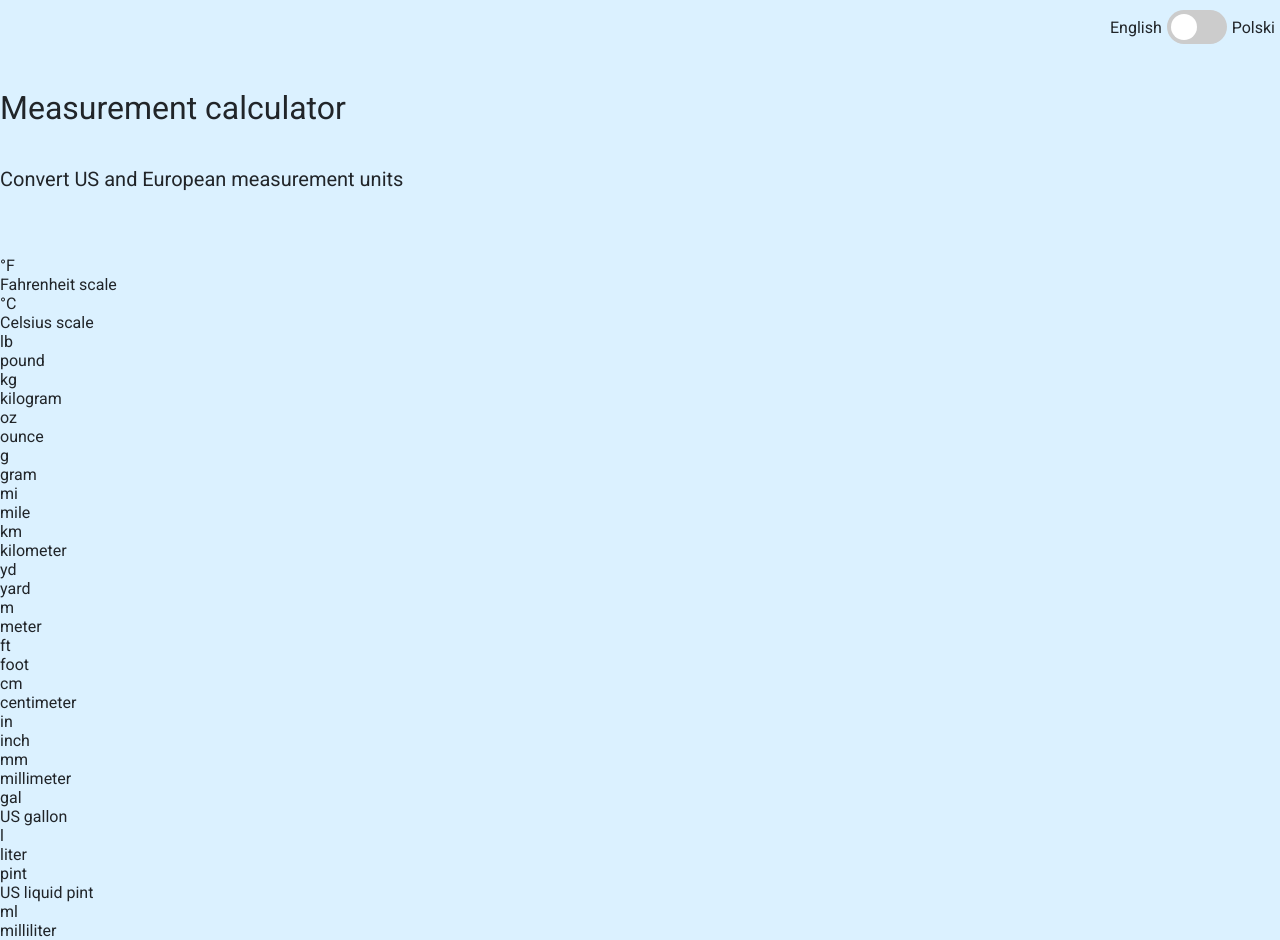
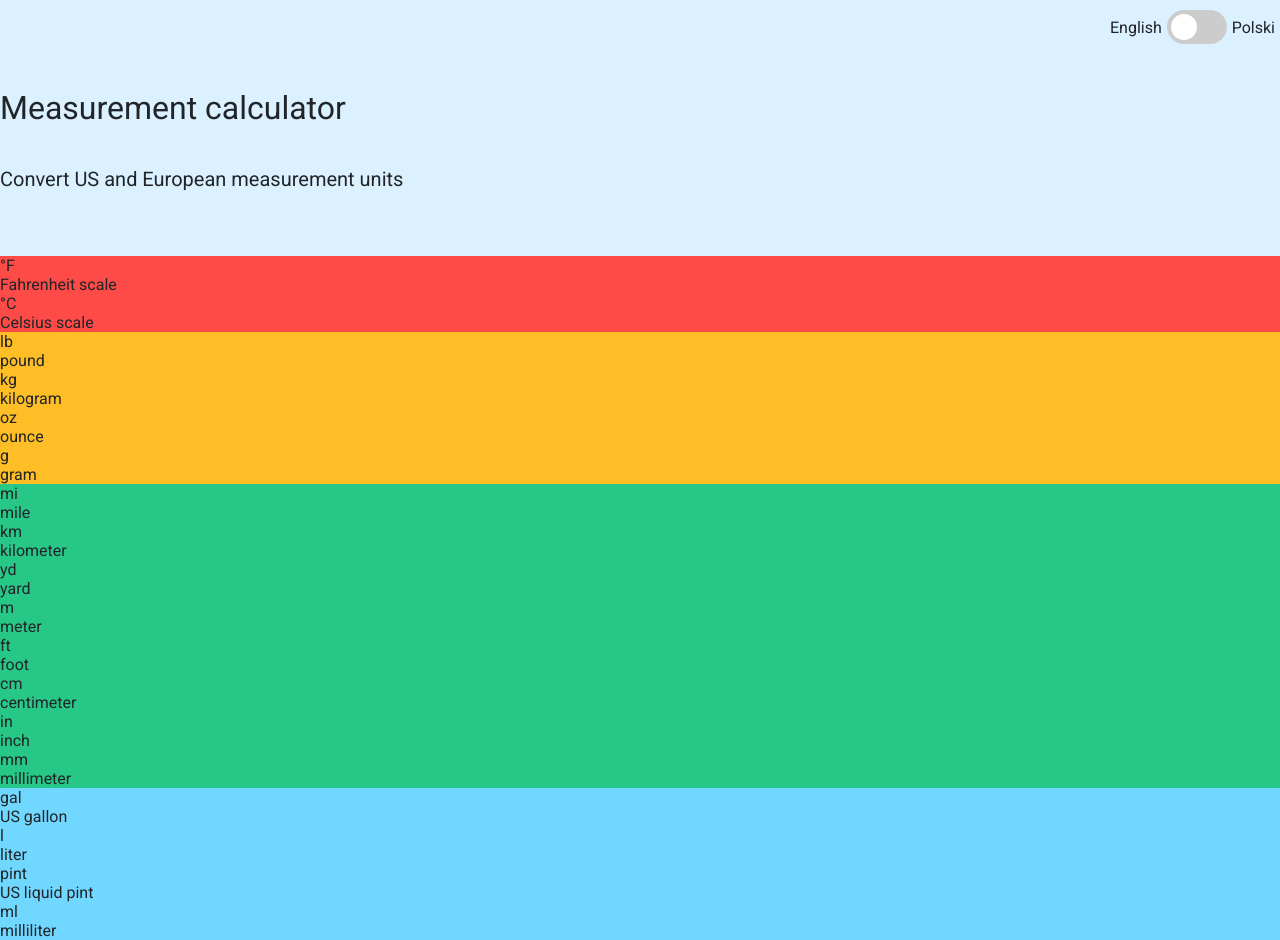
Before and after one commit to danielkoban/measurement-calculator, a Vue app: page / in a window 1280 px wide. Built offline with nearby package versions, Linux system fonts and the light colour scheme.

Commit message:
add style to MeasureButton components

```diff
--- a/src/components/EnMeasureButton.vue
+++ b/src/components/EnMeasureButton.vue
@@ -26,5 +26,29 @@ export default {
 };
 </script>
 
-<style>
+<style scoped>
+.measureButton {
+  cursor: pointer;
+}
+
+.measureButton:nth-of-type(1) {
+  background: #ff4b47;
+}
+
+.measureButton:nth-of-type(2),
+.measureButton:nth-of-type(3) {
+  background: #ffbe25;
+}
+
+.measureButton:nth-of-type(4),
+.measureButton:nth-of-type(5),
+.measureButton:nth-of-type(6),
+.measureButton:nth-of-type(7) {
+  background: #27c787;
+}
+
+.measureButton:nth-of-type(8),
+.measureButton:nth-of-type(9) {
+  background: #70d7ff;
+}
 </style>
--- a/src/components/PlMeasureButton.vue
+++ b/src/components/PlMeasureButton.vue
@@ -26,5 +26,29 @@ export default {
 };
 </script>
 
-<style>
+<style scoped>
+.measureButton {
+  cursor: pointer;
+}
+
+.measureButton:nth-of-type(1) {
+  background: #ff4b47;
+}
+
+.measureButton:nth-of-type(2),
+.measureButton:nth-of-type(3) {
+  background: #ffbe25;
+}
+
+.measureButton:nth-of-type(4),
+.measureButton:nth-of-type(5),
+.measureButton:nth-of-type(6),
+.measureButton:nth-of-type(7) {
+  background: #27c787;
+}
+
+.measureButton:nth-of-type(8),
+.measureButton:nth-of-type(9) {
+  background: #70d7ff;
+}
 </style>
```
